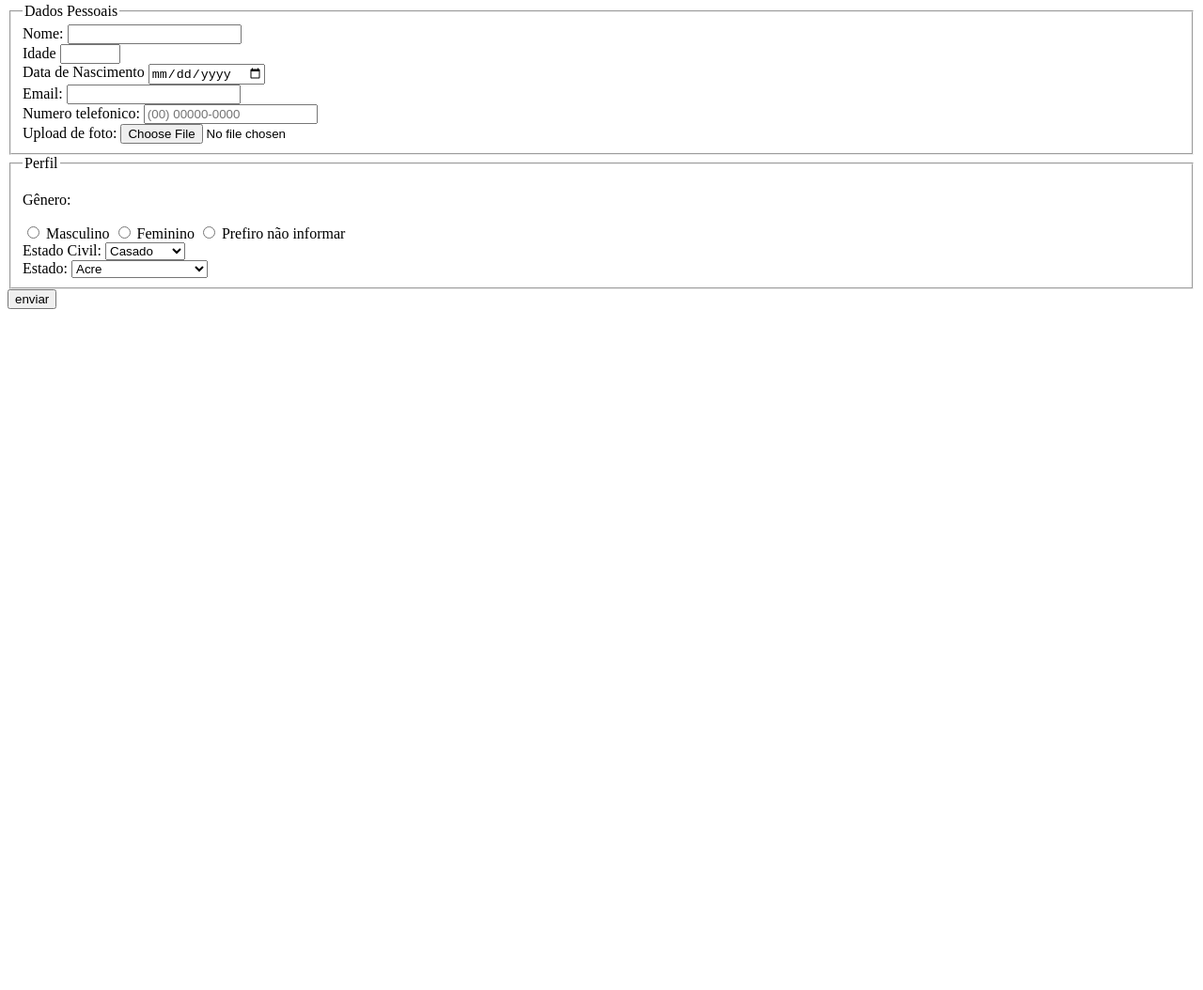
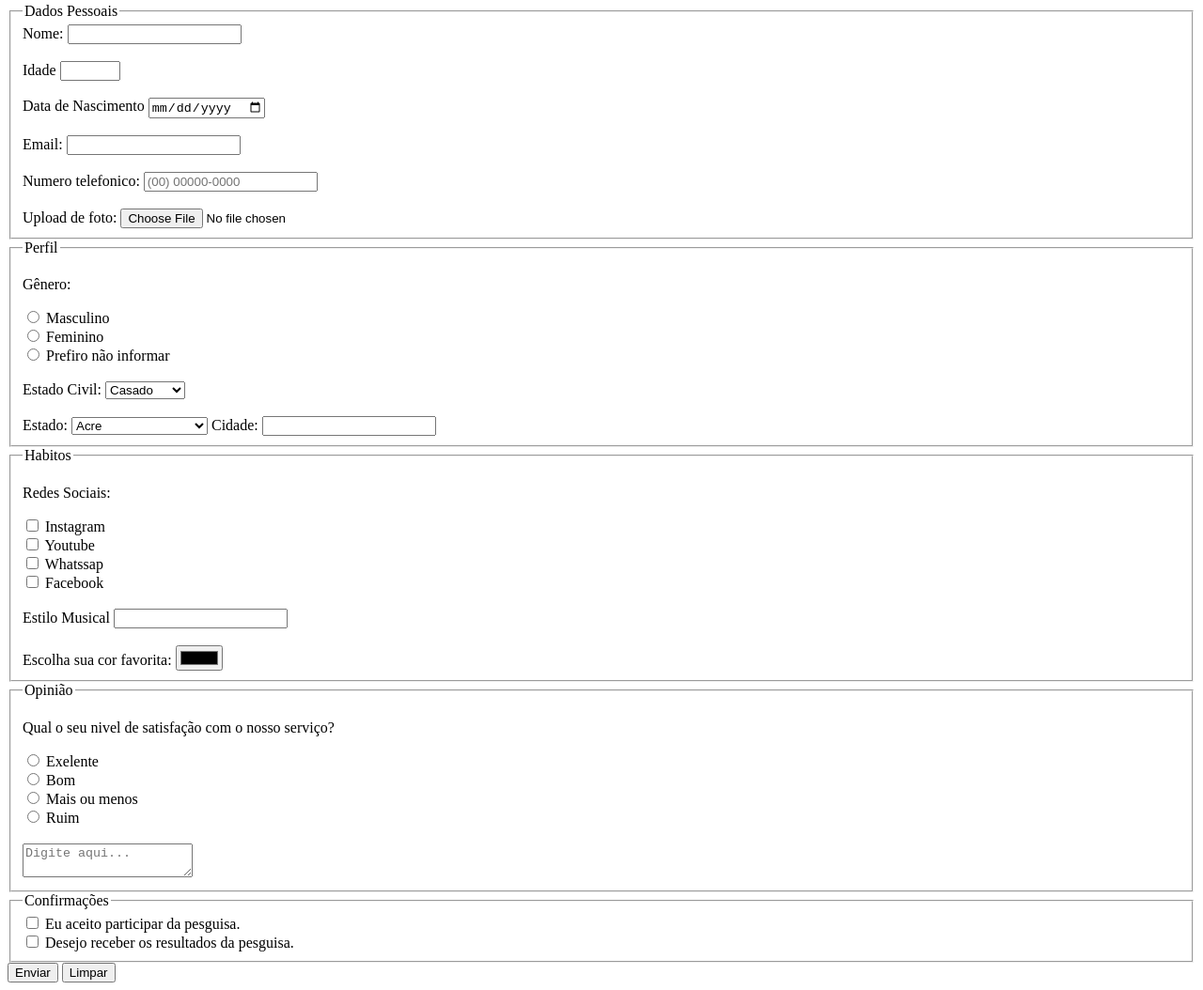
Before and after one commit to Nerostarter/Formulario, a plain HTML site: page culturama/index.html in a window 1280 px wide. Shown: the part 77-1131 px from the top of the page at 94% size. Before the commit the page ends 800 px from the top, so only its background shows below. Drawn offline with Linux system fonts and the light colour scheme.

Commit message:
Pesguisa online

```diff
--- a/culturama/index.html
+++ b/culturama/index.html
@@ -4,35 +4,40 @@
 <head>
     <meta charset="UTF-8">
     <meta name="viewport" content="width=device-width, initial-scale=1.0">
-    <title>Pesguisa</title>
+    <title>Pesguisa Online</title>
 </head>
 
 <body>
     <header>
-        <h1>Pesguisa</h1>
+        <h1>Pesguisa Online</h1>
     </header>
     <section>
         <form action="" method="get">
             <fieldset>
 
                 <legend>Dados Pessoais</legend>
-                <label for="userName">Nome:</label>
-                <input type="text" name="userName">
+                <label for="name">Nome:</label>
+                <input type="text" name="userName" id="name" required>
                 <br>
-                <label for="userAge">Idade</label>
-                <input type="number" name="userAge" min="12" max="100">
                 <br>
-                <label for="userBirth">Data de Nascimento</label>
-                <input type="date" name="userBirth">
+                <label for="age">Idade</label>
+                <input type="number" name="userAge" min="12" max="100" id="age" required>
                 <br>
-                <label for="userEmail">Email:</label>
-                <input type="email" name="userEmail">
                 <br>
-                <label for="userNumber">Numero telefonico:</label>
-                <input type="tel" name="userNumber" placeholder="(00) 00000-0000" pattern="[0-9]{11}">
+                <label for="birth">Data de Nascimento</label>
+                <input type="date" name="userBirth" id="birth">
                 <br>
-                <label for="userImage">Upload de foto:</label>
-                <input type="file" name="userImage">
+                <br>
+                <label for="email">Email:</label>
+                <input type="email" name="userEmail" id="email" required>
+                <br>
+                <br>
+                <label for="tel">Numero telefonico:</label>
+                <input type="tel" name="userNumber" placeholder="(00) 00000-0000" pattern="[0-9]{11}" id="tel">
+                <br>
+                <br>
+                <label for="upload">Upload de foto:</label>
+                <input type="file" name="userImage" id="upload">
 
 
 
@@ -42,23 +47,27 @@
                 <legend>Perfil</legend>
 
                 <p>Gênero:</p>
-                <input type="radio" name="userGender" value="m">
-                <label for="userGender">Masculino</label>
-                <input type="radio" name="userGender" value="f">
-                <label for="userGender">Feminino</label>
-                <input type="radio" name="userGender" value="nda">
-                <label for="userGender">Prefiro não informar</label>
+                <input type="radio" name="userGender" value="m" id="masculine">
+                <label for="masculine">Masculino</label>
                 <br>
-                <label for="estadoCivil">Estado Civil:</label>
-                <select name="estadoCivil">
+                <input type="radio" name="userGender" value="f" id="female">
+                <label for="female">Feminino</label>
+                <br>
+                <input type="radio" name="userGender" value="nda" id="nda">
+                <label for="nda">Prefiro não informar</label>
+                <br>
+                <br>
+                <label for="userMaritalStatus">Estado Civil:</label>
+                <select name="userMaritalStatus">
                     <option>Casado</option>
                     <option>Solteiro</option>
                     <option>Divorciado</option>
 
                 </select>
                 <br>
+                <br>
                 <label for="userState">Estado:</label>
-                <select name="userState">
+                <select name="userState" required>
                     <option value="Acre">Acre</option>
                     <option value="Alagoas">Alagoas</option>
                     <option value="Amapá">Amapá</option>
@@ -88,8 +97,81 @@
                     <option value="Tocantins">Tocantins</option>
                 </select>
 
+                <label for="city">Cidade:</label>
+                <input type="text" name="userCity" id="city">
+
             </fieldset>
-            <button type="submit">enviar</button>
+
+            <fieldset>
+                <legend>Habitos</legend>
+
+                <p>Redes Sociais:</p>
+                <input type="checkbox" name="instagramMedia" id="mediaInstagram">
+                <label for="mediaInstagram">Instagram</label>
+                <br>
+                <input type="checkbox" name="youtubeMedia" id="mediaYoutube">
+                <label for="mediaYoutube">Youtube</label>
+                <br>
+                <input type="checkbox" name="whattsapMedia" id="mediaWhattsap">
+                <label for="mediaWhattsap">Whatssap</label>
+                <br>
+                <input type="checkbox" name="facebookMedia" id="mediaFacebook">
+                <label for="mediaFacebook">Facebook</label>
+                <br>
+                <br>
+                <label for="music">Estilo Musical</label>
+                <input list="styleTypes" type="text" name="userMusicStyle" id="music">
+                <datalist id="styleTypes">
+
+                    <option value="HipHop">
+                    <option value="Rock">
+                    <option value="Pop">
+                    <option value="Jazz">
+
+                </datalist>
+                <br>
+                <br>
+                <label for="color">Escolha sua cor favorita:</label>
+                <input type="color" name="userFavoriteColor" id="color">
+
+
+            </fieldset>
+
+            <fieldset>
+                <legend>Opinião</legend>
+
+                <p>Qual o seu nivel de satisfação com o nosso serviço?</p>
+
+                <input type="radio" name="excellentSatisfaction" id="excellent">
+                <label for="excellent">Exelente</label>
+                <br>
+                <input type="radio" name="goodSatisfaction" id="good">
+                <label for="good">Bom</label>
+                <br>
+                <input type="radio" name="moreOrLessSatisfaction" id="moreOrLess">
+                <label for="moreOrLess">Mais ou menos</label>
+                <br>
+                <input type="radio" name="usersatisfaction" id="bad">
+                <label for="bad">Ruim</label>
+                <br>
+                <br>
+                <label for="feddback"></label>
+                <textarea name="userFeddback" id="feddback" placeholder="Digite aqui..."></textarea>
+            </fieldset>
+            <fieldset>
+                <legend>Confirmações</legend>
+
+                <input type="checkbox" name="userLgpdTerms" id="Lgpd" required>
+                <label for="Lgpd">Eu aceito participar da pesguisa.</label>
+                <br>
+
+                <input type="checkbox" name="userResults" id="resultsConfirmed">
+                <label for="resultsConfirmed">Desejo receber os resultados da pesguisa.</label>
+
+            </fieldset>
+
+            <button type="submit">Enviar</button>
+            <button type="reset">Limpar</button>
         </form>
     </section>
 </body>
```
